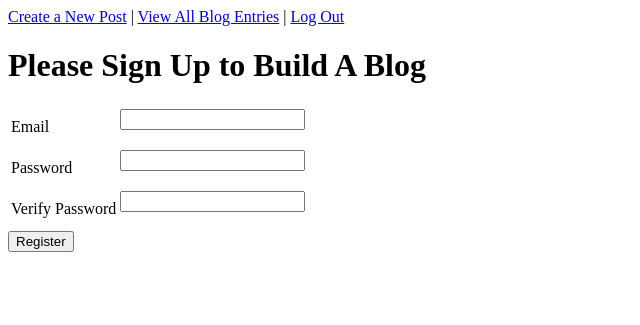
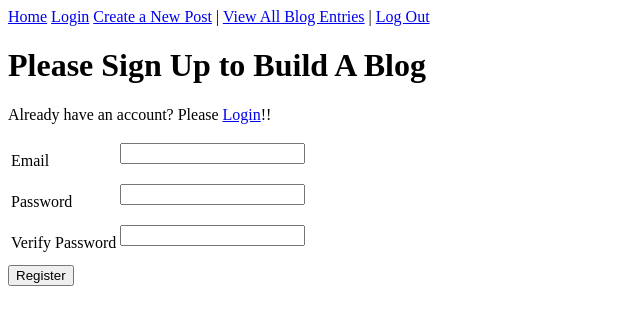
Before and after one commit to lcamp118/blogz, a Flask app: page /register in a window 1280 px wide. Shown: the top 325 px of the page, without its empty margins (0-640 px from the left). Run offline with Flask 2, Linux system fonts and the light colour scheme.

Commit message:
added logout, home, and login links to navigation and logout function

```diff
--- a/main.py
+++ b/main.py
@@ -76,6 +76,10 @@ def register():
 
 @app.route('/login', methods=['POST', 'GET'])
 def login():
+
+    login_error = ''
+    password_not_found = ''
+
     if request.method == 'POST':
         email = request.form['email']
         password = request.form['password']
@@ -83,15 +87,20 @@ def login():
         if user and user.password == password:
             session['email'] = email
             return redirect('/newpost')
-        else:
-            # TODO - explain why login failed
-            # if not user:
-                #return '<h1> Email address does not exist in our system. Please <a href="/register"> register here </a></h1>'
-            # if user and user.password != password
-                #return '<h1> Incorrect Password </h1>
-            return '<h1>Error!</h1>'
+        if not user:
+            email = email
+            login_error = 'Email address does not exist in our system. Please register'
+        if user and user.password != password:
+            email = email
+            password_not_found = "Incorrect Username or Password"
+        return render_template('login.html', login_error = login_error, password_not_found = password_not_found, email = email)
 
     return render_template('login.html')
+
+@app.route('/logout')
+def logout():
+    del session['email']
+    return redirect('/blog')
 
 @app.route('/blog', methods=['POST','GET'])
 def display_blogs():
--- a/templates/base.html
+++ b/templates/base.html
@@ -1,6 +1,8 @@
 <!doctype html>
 <html>
         <nav>
+                <a href= "/">Home</a>
+                <a href= "/login">Login</a>
                 <a href="/newpost">Create a New Post</a> |
                 <a href="/blog">View All Blog Entries</a> |
                 <a href="/logout">Log Out</a>
--- a/templates/login.html
+++ b/templates/login.html
@@ -1,20 +1,22 @@
 {% extends "base.html" %}
 
 {% block content %}
-<h1>Log in to Build A Blog!!</h1>
-<p>If you don't have an account, you may <a href="/register">register</a> for one</p>
+<h1>Log in to Build A Blog</h1>
+<p>If you don't have an account, you may <a href="/register">register</a> for one!!</p>
 <form action="/login" method="post">
     <table>
         <tr>
             <td><label for="email">Email</label></td>
             <td>
                 <input name="email" type="email" value="{{ email }}">
+                <p.error>{{login_error}}</p>
             </td>
         </tr>
         <tr>
             <td><label for="password">Password</label></td>
             <td>
                 <input name="password" type="password">
+                <p.error>{{password_not_found}}</p>
             </td>
         </tr>
     </table>
--- a/templates/register.html
+++ b/templates/register.html
@@ -2,27 +2,28 @@
 
 {% block content %}
 <h1>Please Sign Up to Build A Blog</h1>
+<p>Already have an account? Please <a href="/login">Login</a>!!</p>
 <form action="/register" method="post">
     <table>
         <tr>
             <td><label for="email">Email</label></td>
             <td>
                 <input name="email" type="email" value="{{ email }}">
-                <p>{{email_error}}</p>
+                <p.error>{{email_error}}</p>
             </td>
         </tr>
         <tr>
             <td><label for="password">Password</label></td>
             <td>
                 <input name="password" type="password">
-                <p>{{password_error}}</p>
+                <p.error>{{password_error}}</p>
             </td>
         </tr>
         <tr>
             <td><label for="verify">Verify Password</label></td>
             <td>
                 <input name="verify" type="password">
-                <p>{{verify_error}}</p>
+                <p.error>{{verify_error}}</p>
             </td>
         </tr>
     </table>
```
